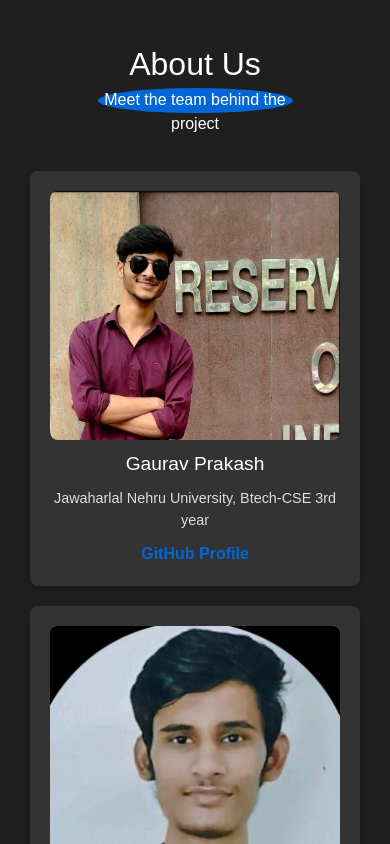
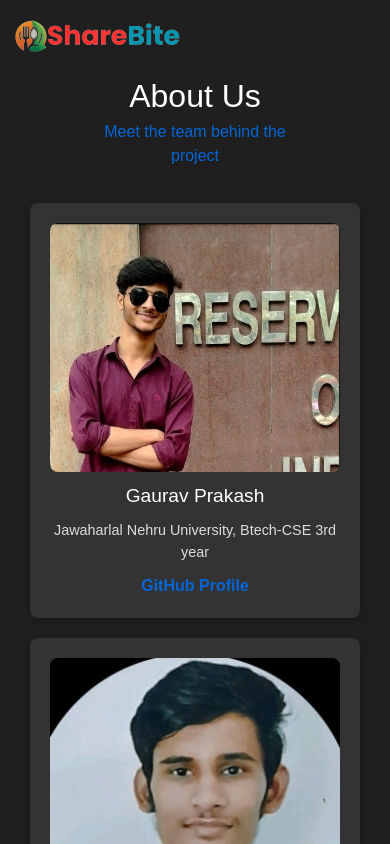
Before and after one commit to syntax-bot/ShareByte-frontend, a React (Vite) app: page /about in a window 390 px wide. Shown: the top 844 px of the page. Built offline with nearby package versions, Linux system fonts and the light colour scheme.

Commit message:
Home Page Route on about screen

```diff
--- a/src/Screens/AboutPage/AboutPage.jsx
+++ b/src/Screens/AboutPage/AboutPage.jsx
@@ -7,11 +7,15 @@ import sliderData from "./sliderData.json";
 import { Navigation, Autoplay } from "swiper/modules";
 import { Swiper, SwiperSlide, useSwiper } from "swiper/react";
 import "swiper/swiper-bundle.css";
-
-
+import {  NavLink } from "react-router-dom";
 const AboutPage = () => {
   return (
     <div className="about-page">
+      <div className="logoOnAbout">
+        <NavLink to="/">
+          <img src="./ShareBiteLogo.png" alt="logo" width={200} />
+        </NavLink>
+      </div>
       <h1 className="about-title">About Us</h1>
       <div className="section-line">Meet the team behind the project</div>
       <br />
@@ -46,7 +50,8 @@ const AboutPage = () => {
       <br /> <br />
       {/* Swiper Slider Section */}
       <Swiper
-        modules={[Navigation,Autoplay]}
+        style={{ width: "60%" }}
+        modules={[Navigation, Autoplay]}
         spaceBetween={10}
         slidesPerView={1}
         navigation
--- a/src/Screens/AboutPage/aboutpage.css
+++ b/src/Screens/AboutPage/aboutpage.css
@@ -1,5 +1,10 @@
 /* aboutpage.css */
-
+.logoOnAbout{
+  position: absolute;
+  top:3%;
+  left:18%;
+  cursor: pointer;
+}
 .about-page {
   text-align: center;
   background-color: #1f1f1f;
@@ -16,10 +21,9 @@
 .section-line {
   height: 2px;
   width: 50%;
-  background-color: #0366d6;
+  color: #0366d6;
   margin: -20px auto;
   padding-bottom: 25px;
-  border-radius: 50%;
 }
 
 .card-container {
@@ -155,6 +159,11 @@
 }
 
 @media (max-width: 768px) {
+  .logoOnAbout{
+    position:relative;
+    top:0;
+    left:0;
+  }
   .card {
     width: 100%;
   }
```
